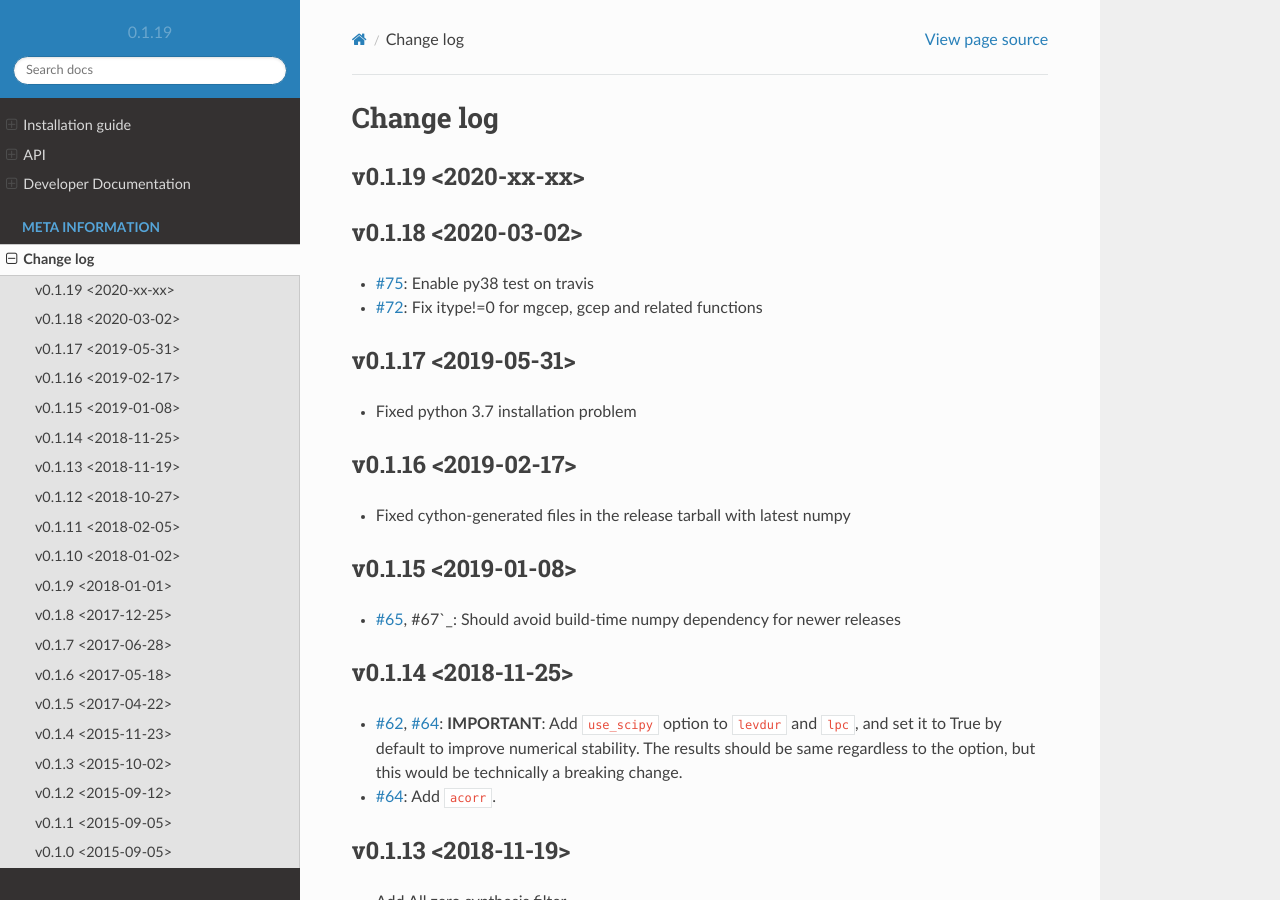
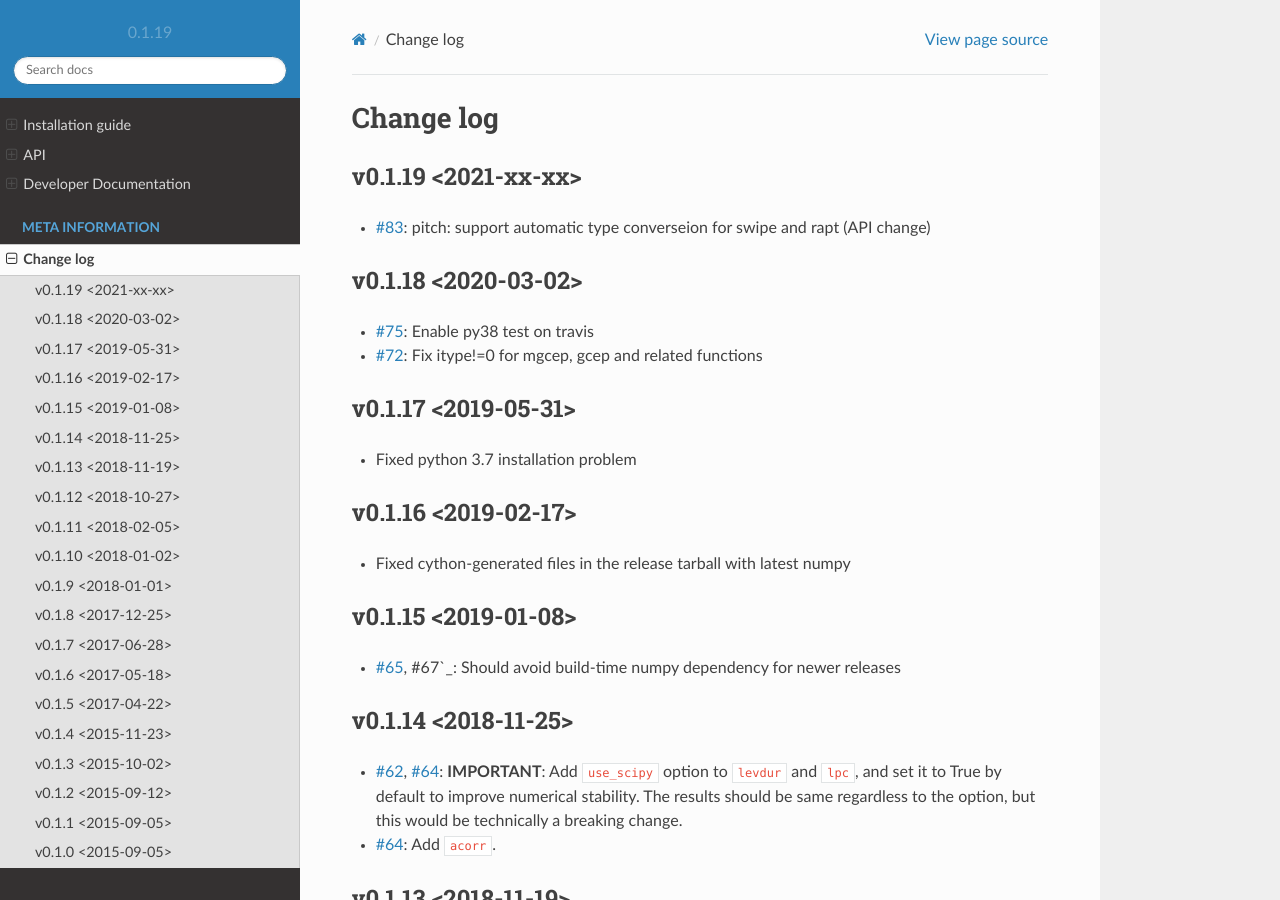
Before and after one commit to r9y9/pysptk, a Sphinx documentation site: the page built from docs/changelog.rst, in a window 1280 px wide and 900 px high. Built offline with Sphinx 7.4.7 and the Read the Docs theme 2.0.0, drawn with Linux system fonts in a browser that asks for light colours.

Commit message:
update changelog

```diff
--- a/docs/changelog.rst
+++ b/docs/changelog.rst
@@ -1,8 +1,10 @@
 Change log
 ==========
 
-v0.1.19 <2020-xx-xx>
+v0.1.19 <2021-xx-xx>
 --------------------
+
+- `#83`_: pitch: support automatic type converseion for swipe and rapt (API change)
 
 v0.1.18 <2020-03-02>
 --------------------
@@ -152,3 +154,4 @@ v0.1.0 <2015-09-05>
 .. _#67: https://github.com/r9y9/pysptk/pull/67
 .. _#72: https://github.com/r9y9/pysptk/issues/72
 .. _#75: https://github.com/r9y9/pysptk/pull/75
+.. _#83: https://github.com/r9y9/pysptk/pull/83
```
